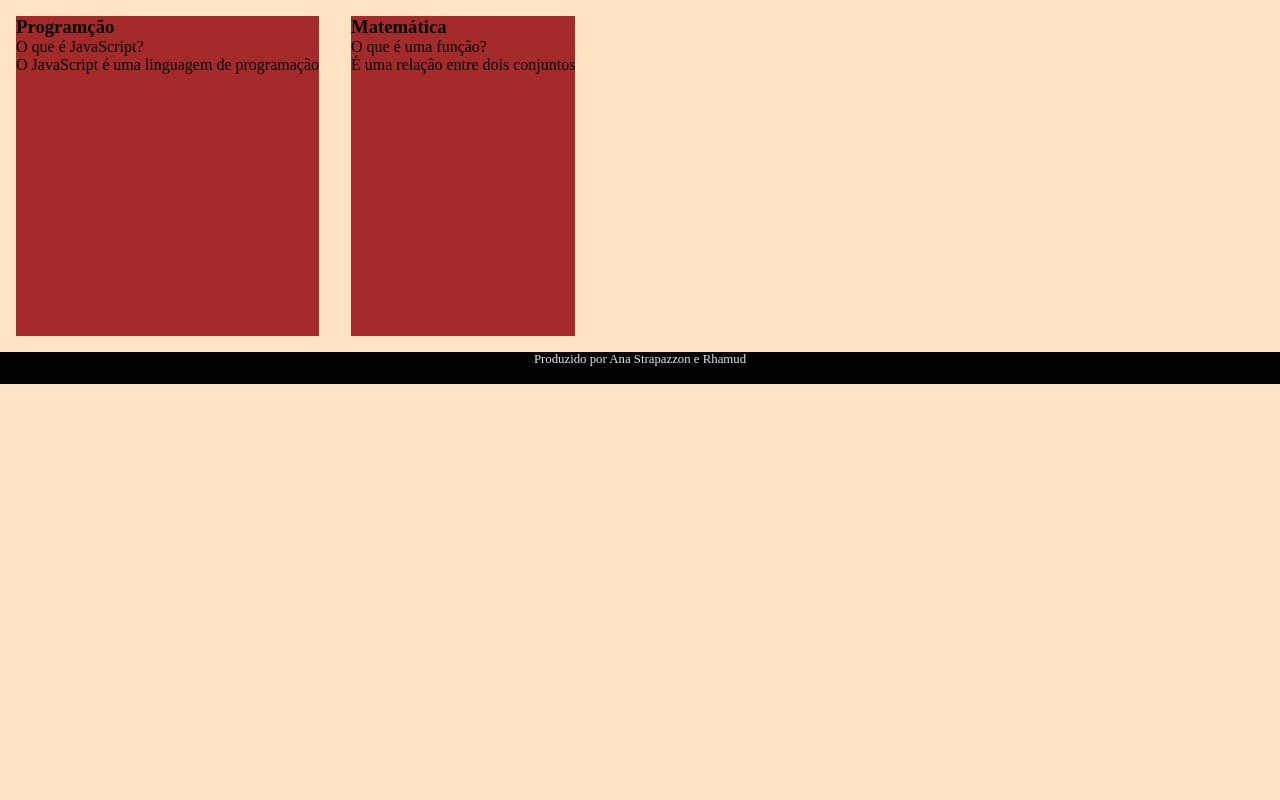
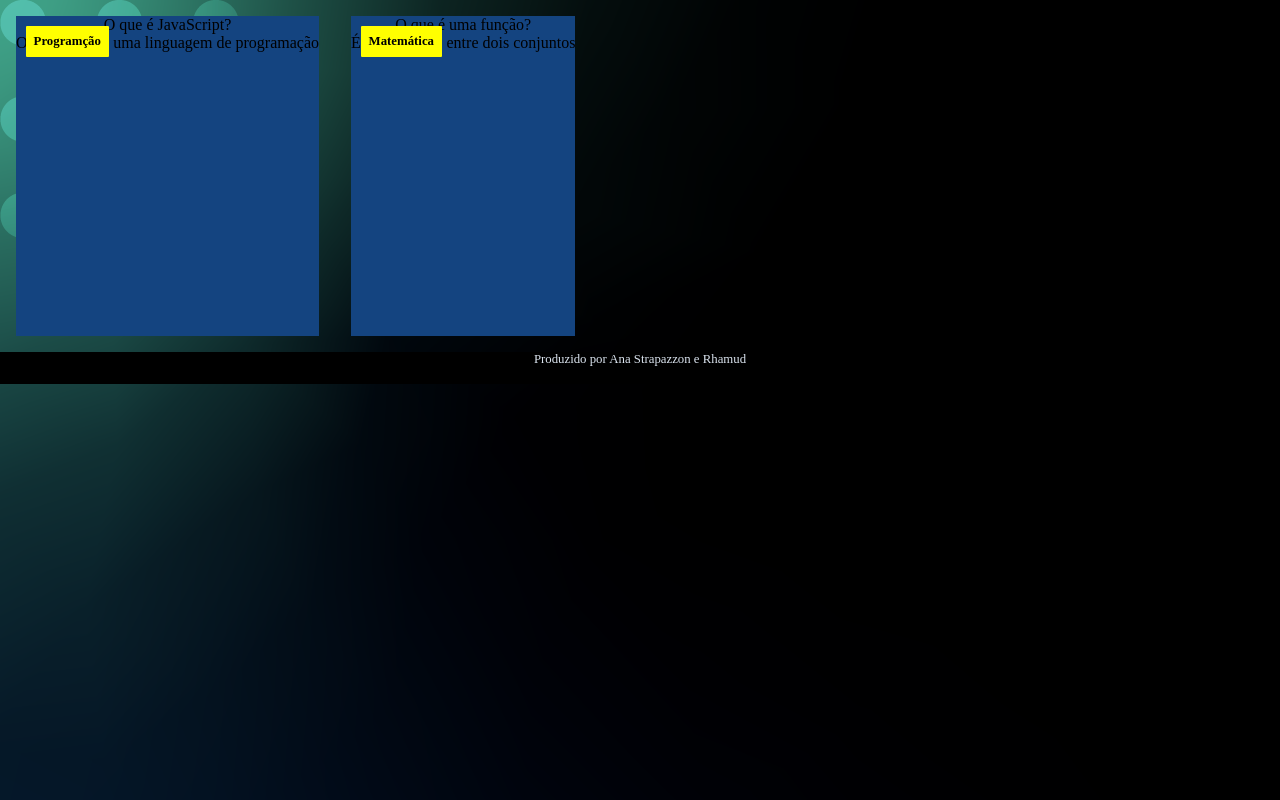
Before and after one commit to Rhamudex/lindos-e-gatos, a plain HTML site: page index.html in a window 1280 px wide. Drawn offline with Linux system fonts and the light colour scheme; a web font is replaced by a local one.

Commit message:
Add files via upload

```diff
--- a/style.css
+++ b/style.css
@@ -10,7 +10,8 @@
 }
 body{
     font-family: 'Bai Jamjuree';
-    background-color: bisque;
+    background-image: url(img/bg-desktop.webp);
+
 }
 footer{
 background-color: black;
@@ -32,3 +33,18 @@ footer p{
     background-color:brown;
     height: 20rem;
 }
+.cartao-conteudo{
+    text-align: center;
+    height: 100%;
+    background-color: var(--cor-cartao-frente);
+}
+.cartao-conteudo h3{
+    background-color: yellow;
+    text-align: left;
+    padding: 0.5rem;
+    position: absolute;
+    border-radius: 0.6rem;
+    font-size: 1vw;
+    margin: 0.6rem;
+    border-radius: 1px;
+}
```
Also changed, not shown: img/bg-desktop.webp (added), img/bg-mobile.webp (added), img/bg-tablet.webp (added).
